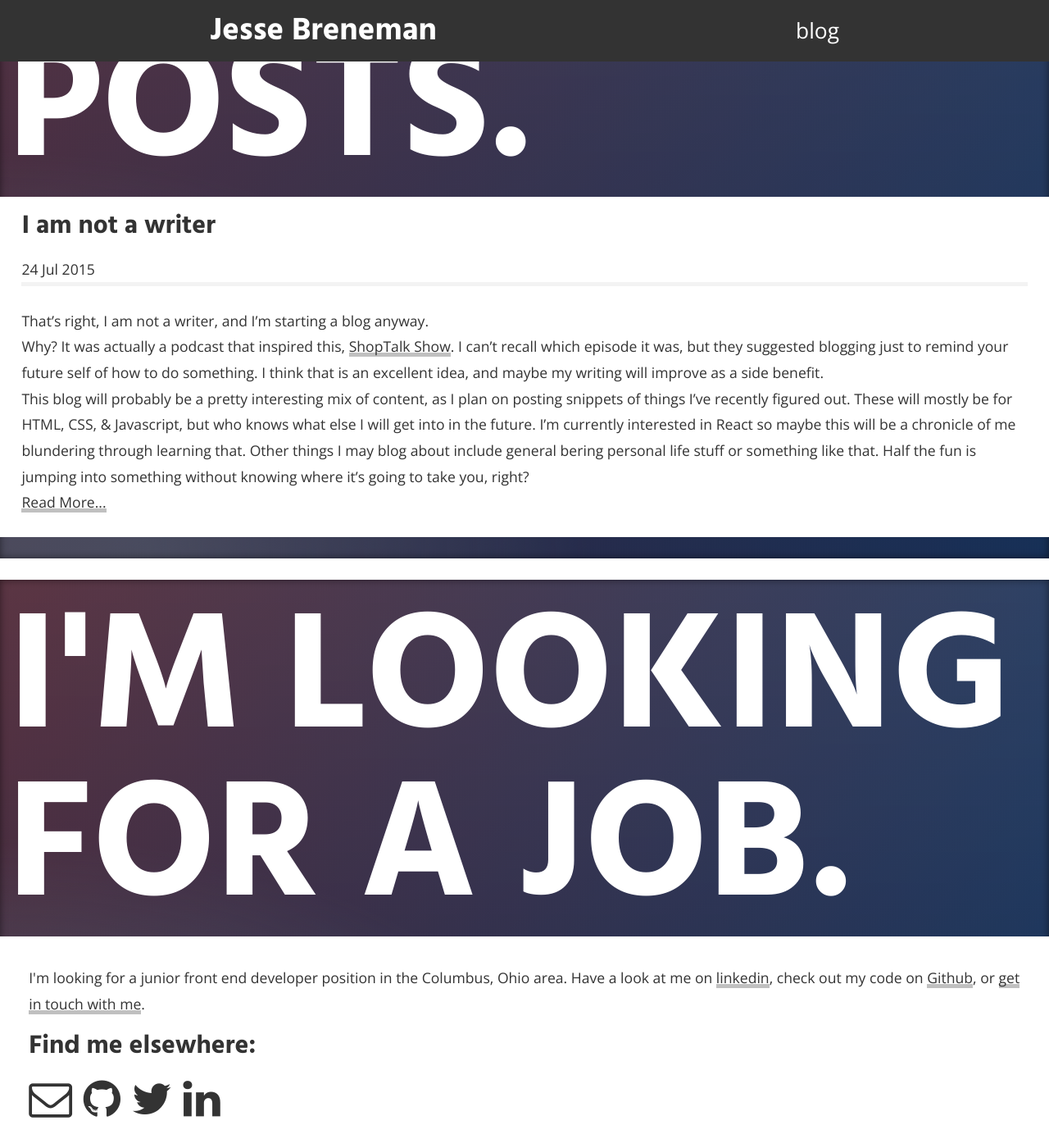
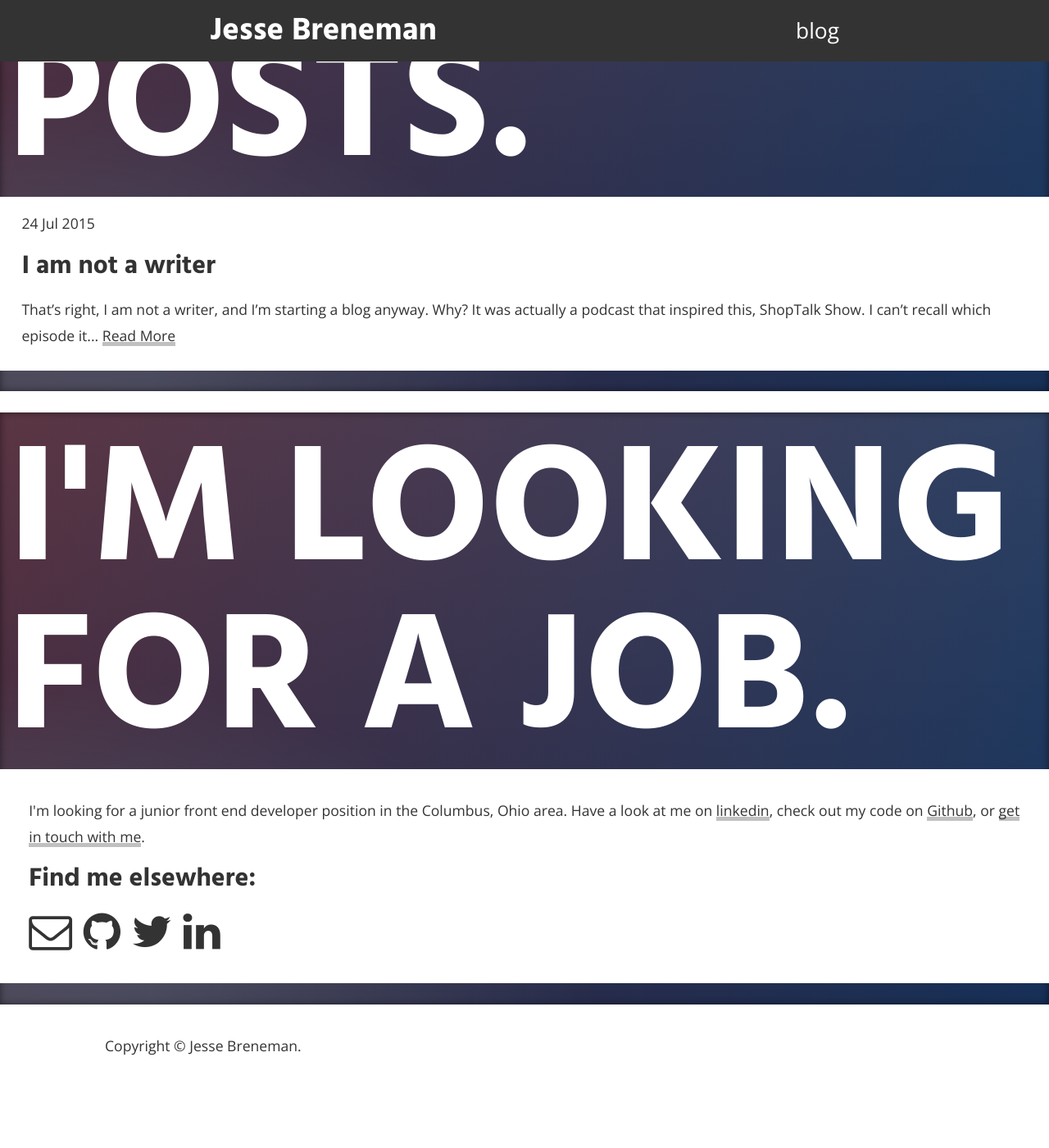
Before and after one commit to jbreneman/jbreneman.github.io, a Jekyll site: the page built from index.html, in a window 1280 px wide and 1400 px high, scrolled down 2478 px. Shown: the whole window at 82% size. Built offline with Jekyll 4.4.1, drawn with Linux system fonts in a browser that asks for light colours; nearby versions of some CDN libraries; after the commit the page ends 3805 px from its top, so only the background shows below that.

Commit message:
fixed blog snippets not showing up properly on front page

```diff
--- a/_posts/2015-07-24-i-am-not-a-writer.markdown
+++ b/_posts/2015-07-24-i-am-not-a-writer.markdown
@@ -6,6 +6,7 @@ categories: meta
 
 That's right, I am not a writer, and I'm starting a blog anyway.
 
+
 Why? It was actually a podcast that inspired this, [ShopTalk Show](http://shoptalkshow.com/). I can't recall which episode it was, but they suggested blogging just to remind your future self of how to do something. I think that is an excellent idea, and maybe my writing will improve as a side benefit.
 
 This blog will probably be a pretty interesting mix of content, as I plan on posting snippets of things I've recently figured out. These will mostly be for HTML, CSS, & Javascript, but who knows what else I will get into in the future. I'm currently interested in React so maybe this will be a chronicle of me blundering through learning that. Other things I may blog about include general bering personal life stuff or something like that. Half the fun is jumping into something without knowing where it's going to take you, right?
--- a/_sass/_styles.scss
+++ b/_sass/_styles.scss
@@ -147,6 +147,7 @@
 
 			&:hover {
 				background: transparent;
+				border: transparent;
 			}
 		}
 
@@ -157,6 +158,11 @@
 }
 
 .blog {
+
+	time {
+		display: inline-block;
+		margin: 1em 0 0 0;
+	}
 
   	&__header {
 		width: 100%;
@@ -174,8 +180,6 @@
 	}
 
 	&__description {
-		border-top: 5px solid lighten(silver, 20%);
-		padding: 1.5em 0 0 0;
 	}
 
 }
--- a/index.html
+++ b/index.html
@@ -68,11 +68,11 @@ title: "Jesse Breneman: Front End Web Developer"
 
         {% for post in site.posts limit:3 %}
         <div class="blog__section">
+          <time>{{ post.date | date_to_string }}</time>
           <h3>{{ post.title }}</h3>
-          {{ post.date | date_to_string }}
           <p class="blog__description">
-            {{ post.excerpt }}
-            <a href="{{ BASE_PATH }}{{ post.url }}">Read More...</a>
+            {{ post.content | strip_html | truncatewords: 30 }}
+            <a href="{{ BASE_PATH }}{{ post.url }}">Read More</a>
           </p>
         </div>
         {% endfor %}
```
Also changed, not shown: 1 other file.
